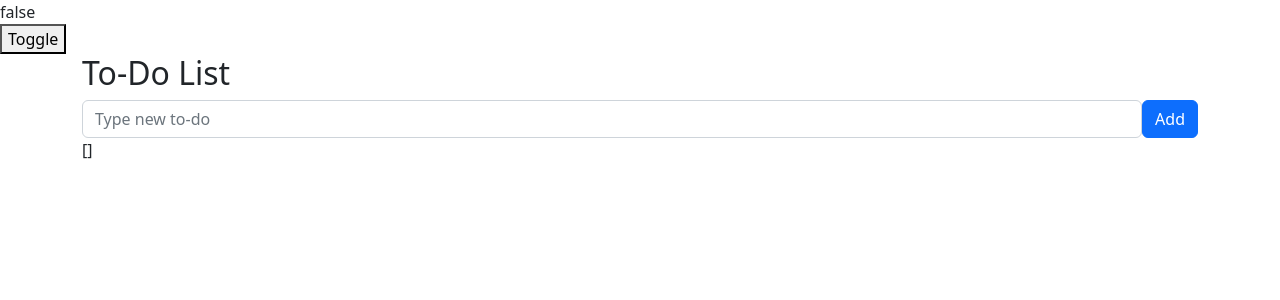
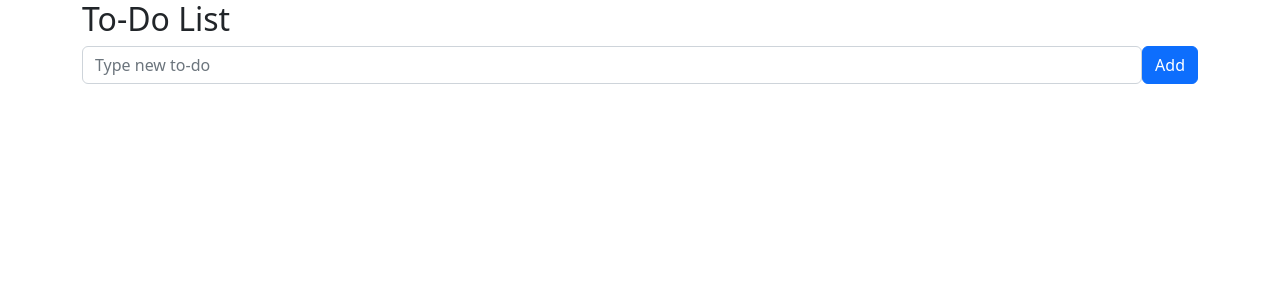
Before and after one commit to Stella0426/Vue3-project, a Vue app: page / in a window 1280 px wide. Shown: the top 300 px of the page. Built offline with nearby package versions, Linux system fonts and the light colour scheme.

Commit message:
class/style 바인딩

```diff
--- a/src/App.vue
+++ b/src/App.vue
@@ -1,7 +1,4 @@
 <template>
-  <div v-if="toggle">true</div>
-  <div v-else>false</div>
-  <button @click="onToggle">Toggle</button>
   <div class="container">
     <h2>To-Do List</h2>
     <form @submit.prevent="onSubmit">
@@ -31,7 +28,6 @@
         This field cannot be empty
       </div>
     </form>
-    {{todos}}
     <div
       v-for="todo in todos"
       :key="todo.id"
@@ -46,7 +42,9 @@
           >
           <label
             class="form-check-label"
+            :class="{ todo: todo.completed }"
           >
+          <!-- :style="todo.completed ? todoStyle : {}" style바인딩 (label안에 적어주기)-->
             {{ todo.subject }}
           </label>
         </div>
@@ -64,13 +62,18 @@
       const todo = ref('');
       const todos = ref([]);
       const hasError = ref(false);
+      const todoStyle = {
+        textDecoration: 'line-through',
+        color: 'gray'
+      }
 
       const onSubmit = () => {
         // e.preventDefault();
         // console.log(todo.value)
-        if (todo.value === ''){
+        if (todo.value === '') {
           hasError.value = true
-        } else {
+        }
+        else {
           todos.value.push({
           id: Date.now(),
           subject: todo.value,
@@ -91,7 +94,8 @@
         todo,
         onSubmit,
         todos,
-        hasError
+        hasError,
+        todoStyle
         // updateName
       };
     }
@@ -99,4 +103,8 @@
 </script>
 
 <style>
+  .todo {
+    color: gray;
+    text-decoration: line-through;
+  }
 </style>
```
